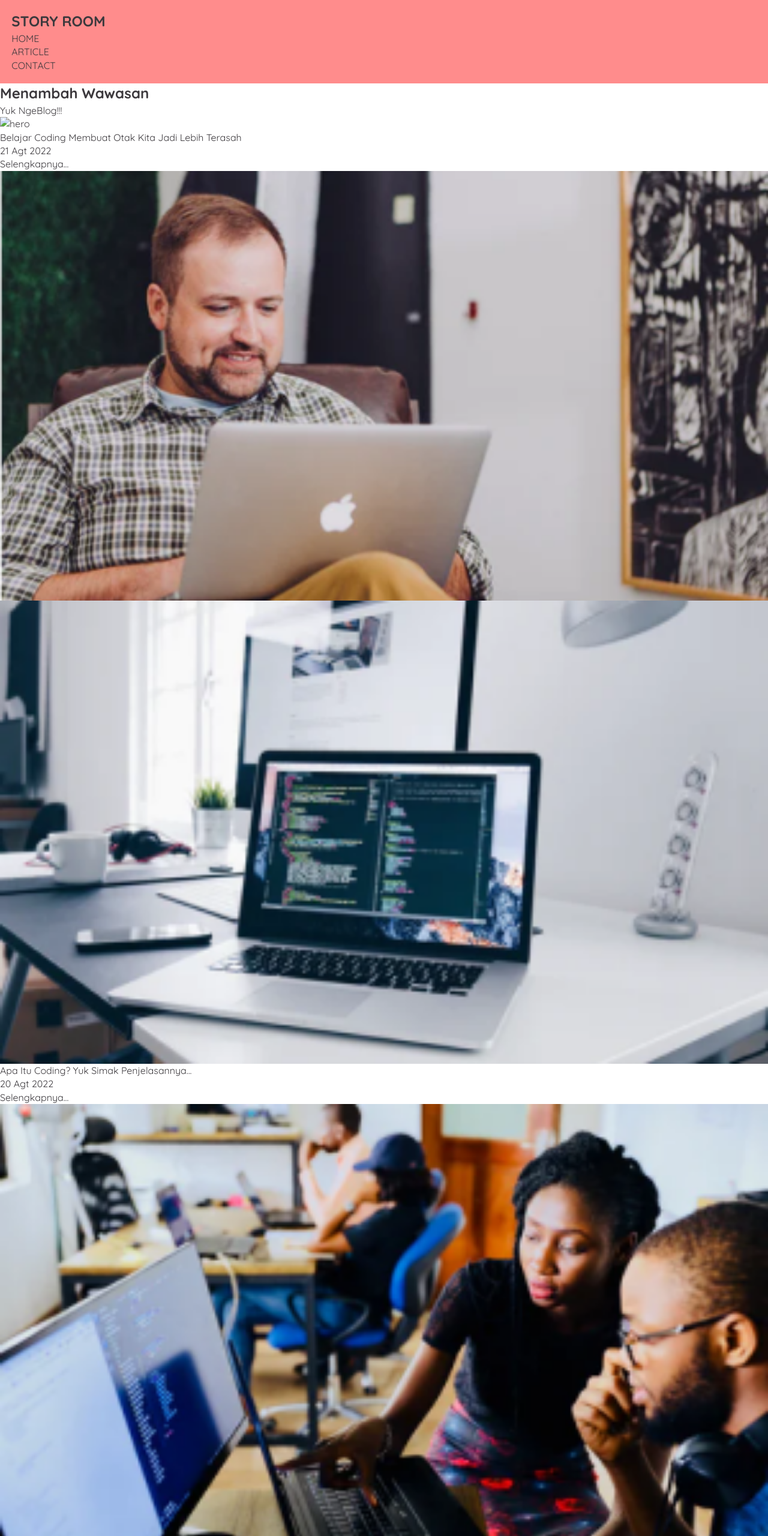
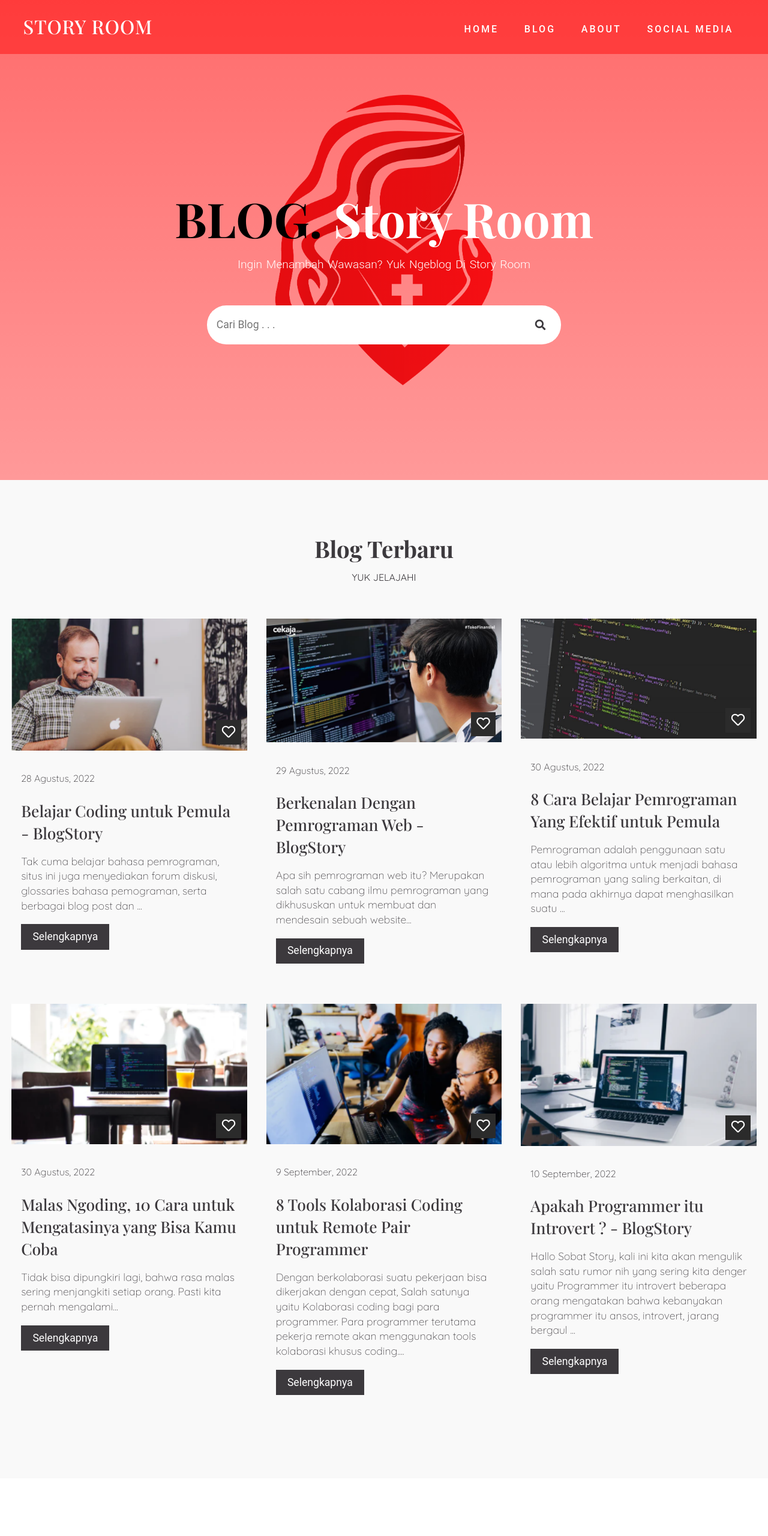
Before and after one commit to l54project/technical-project-assignment1-Elsa, a plain HTML site: page index.html in a window 1280 px wide. Shown: the top 2560 px of the page at 60% size. Drawn offline with nearby package versions, Linux system fonts and the light colour scheme.

Commit message:
memperbarui isi file index.html

```diff
--- a/index.html
+++ b/index.html
@@ -1,121 +1,177 @@
 <!DOCTYPE html>
-<html lang="en">
+<html>
   <head>
-    <meta charset="UTF-8" />
+    <meta charset="utf-8" />
     <meta http-equiv="X-UA-Compatible" content="IE=edge" />
-    <meta name="viewport" content="width=device-width, initial-scale=1.0" />
-    <title>ELSA | BLOG</title>
-    <link rel="preconnect" href="https://fonts.gstatic.com" />
-    <link href="https://fonts.googleapis.com/css2?family=Inter&display=swap" rel="stylesheet" />
-
+    <title>Elsa | Story Room</title>
+    <meta name="viewport" content="width=device-width, initial-scale=1" />
+    <!-- Font awesome icon -->
+    <link
+      rel="stylesheet"
+      href="https://cdnjs.cloudflare.com/ajax/libs/font-awesome/5.15.1/css/all.min.css"
+      integrity="sha512-+4zCK9k+qNFUR5X+cKL9EIR+ZOhtIloNl9GIKS57V1MyNsYpYcUrUeQc9vNfzsWfV28IaLL3i96P9sdNyeRssA=="
+      crossorigin="anonymous"
+    />
     <link rel="stylesheet" href="index.css" />
   </head>
-
   <body>
+    <!-- header -->
+    <header>
       <nav class="navbar">
-      <h1>STORY ROOM</h1>
-      <div class="nav-menu">
-        <p>HOME</p>
-        <p>ARTICLE</p>
-        <p>CONTACT</p>
+        <div class="container">
+          <a href="#" class="navbar-brand">STORY ROOM</a>
+          <div class="navbar-nav">
+            <a href="#">home</a>
+            <a href="#">blog</a>
+            <a href="#">about</a>
+            <a href="#">social media</a>
+          </div>
         </div>
       </nav>
-    <section class="hero-container">
-      <div>
-        <div>
-          <h1>Menambah Wawasan</h1>
-          <p>Yuk NgeBlog!!!</p>
+      <div class="banner">
+        <div class="container">
+          <h1 class="banner-title"><span>BLOG. </span>Story Room</h1>
+          <p>ingin menambah wawasan? yuk ngeblog di story room</p>
+          <form>
+            <input type="text" class="search-input" placeholder="cari blog . . ." />
+            <button type="submit" class="search-btn">
+              <i class="fas fa-search"></i>
+            </button>
+          </form>
         </div>
       </div>
-      <img src="assets/hero.svg" alt="hero" />
-    </section>
-    <section class="description-container">
-      <div>
-        <div>
-          <p>Belajar Coding Membuat Otak Kita Jadi Lebih Terasah</p>
+    </header>
+    <!-- end of header -->
+
+    <!-- blog -->
+    <section class="blog" id="blog">
+      <div class="container">
+        <div class="title">
+          <h2>Blog Terbaru</h2>
+          <p>yuk jelajahi</p>
         </div>
-        <div class="description-left-footer">
-          <p>21 Agt 2022</p>
-          <p class="font-weight-bold">Selengkapnya...</p>
+        <div class="blog-content">
+          <!-- item -->
+          <div class="blog-item">
+            <div class="blog-img">
+              <img src="assets/desc.png" alt="" />
+              <span><i class="far fa-heart"></i></span>
+            </div>
+            <div class="blog-text">
+              <span>28 Agustus, 2022</span>
+              <h2>Belajar Coding untuk Pemula - BlogStory</h2>
+              <p>Tak cuma belajar bahasa pemrograman, situs ini juga menyediakan forum diskusi, glossaries bahasa pemograman, serta berbagai blog post dan ...</p>
+              <a href="#">Selengkapnya</a>
             </div>
           </div>
-      <img src="assets/desc.png" alt="desc" />
-    </section>
-    <section class="content-container">
-      <div class="card">
-        <img src="assets/card1.png" alt="card1" />
-        <div class="card-body">
-          <p>Apa Itu Coding? Yuk Simak Penjelasannya...</p>
+          <!-- end of item -->
+          <!-- item -->
+          <div class="blog-item">
+            <div class="blog-img">
+              <img src="assets/ref2.jpg" alt="" />
+              <span><i class="far fa-heart"></i></span>
             </div>
-        <div class="card-footer">
-          <p>20 Agt 2022</p>
-          <p class="font-weight-bold">Selengkapnya...</p>
+            <div class="blog-text">
+              <span>29 Agustus, 2022</span>
+              <h2>Berkenalan Dengan Pemrograman Web - BlogStory</h2>
+              <p>Apa sih pemrograman web itu? Merupakan salah satu cabang ilmu pemrograman yang dikhususkan untuk membuat dan mendesain sebuah website...</p>
+              <a href="#">Selengkapnya</a>
             </div>
           </div>
-      <div class="card">
-        <img src="assets/card2.png" alt="card2" />
-        <div class="card-body">
-          <p>Ngoding Membutuhkan Kerja Sama Yang Baik Untuk Menghasilkan Project Yang Memuaskan...</p>
+          <!-- end of item -->
+          <!-- item -->
+          <div class="blog-item">
+            <div class="blog-img">
+              <img src="assets/coding1.jpg" alt="" />
+              <span><i class="far fa-heart"></i></span>
             </div>
-        <div class="card-footer">
-          <p>19 Agt 2022</p>
-          <p class="font-weight-bold">Selengkapnya...</p>
+            <div class="blog-text">
+              <span>30 Agustus, 2022</span>
+              <h2>8 Cara Belajar Pemrograman Yang Efektif untuk Pemula</h2>
+              <p>Pemrograman adalah penggunaan satu atau lebih algoritma untuk menjadi bahasa pemrograman yang saling berkaitan, di mana pada akhirnya dapat menghasilkan suatu ...</p>
+              <a href="#">Selengkapnya</a>
             </div>
           </div>
-      <div class="card">
-        <img src="assets/card3.png" alt="card3" />
-        <div class="card-body">
-          <p>Apakah Jurusan Sistem Informasi Hanya Tentang Coding Saja?....</p>
+          <!-- end of item -->
+          <!-- item -->
+          <div class="blog-item">
+            <div class="blog-img">
+              <img src="assets/card3.png" alt="" />
+              <span><i class="far fa-heart"></i></span>
             </div>
-        <div class="card-footer">
-          <p>18 Agt 2022</p>
-          <p class="font-weight-bold">Selengkapnya...</p>
+            <div class="blog-text">
+              <span>30 Agustus, 2022</span>
+              <h2>Malas Ngoding, 10 Cara untuk Mengatasinya yang Bisa Kamu Coba</h2>
+              <p>Tidak bisa dipungkiri lagi, bahwa rasa malas sering menjangkiti setiap orang. Pasti kita pernah mengalami...</p>
+              <a href="#">Selengkapnya</a>
+            </div>
+          </div>
+          <!-- end of item -->
+          <!-- item -->
+          <div class="blog-item">
+            <div class="blog-img">
+              <img src="assets/card2.png" alt="" />
+              <span><i class="far fa-heart"></i></span>
+            </div>
+            <div class="blog-text">
+              <span>9 September, 2022</span>
+              <h2>8 Tools Kolaborasi Coding untuk Remote Pair Programmer</h2>
+              <p>Dengan berkolaborasi suatu pekerjaan bisa dikerjakan dengan cepat, Salah satunya yaitu Kolaborasi coding bagi para programmer. Para programmer terutama pekerja remote akan menggunakan tools kolaborasi khusus coding....</p>
+              <a href="#">Selengkapnya</a>
+            </div>
+          </div>
+          <!-- end of item -->
+          <!-- item -->
+          <div class="blog-item">
+            <div class="blog-img">
+              <img src="assets/card1.png" alt="" />
+              <span><i class="far fa-heart"></i></span>
+            </div>
+            <div class="blog-text">
+              <span>10 September, 2022</span>
+              <h2>Apakah Programmer itu Introvert ? - BlogStory</h2>
+              <p>Hallo Sobat Story, kali ini kita akan mengulik salah satu rumor nih yang sering kita denger yaitu Programmer itu introvert beberapa orang mengatakan bahwa kebanyakan programmer itu ansos, introvert, jarang bergaul ...</p>
+              <a href="#">Selengkapnya</a>
+            </div>
+          </div>
+          <!-- end of item -->
         </div>
       </div>
     </section>
+    <!-- end of blog -->
 
-    <section class="content-container">
-      <div class="card">
-        <img src="assets/ref1.jpg" alt="card1" />
-        <div class="card-body">
-          <p>Mengapa Programmer Identik Dengan Kopi???</p>
+    <!-- about -->
+    <section class="about" id="about">
+      <div class="container">
+        <div class="about-content">
+          <div>
+            <img src="assets/galaxy-01.png" alt="" />
           </div>
-        <div class="card-footer">
-          <p>27 Agt 2022</p>
-          <p class="font-weight-bold">Selengkapnya...</p>
+          <div class="about-text">
+            <div class="title">
+              <h2>Blog Story Room</h2>
+              <p>Pemrograman, Tips & Trick</p>
             </div>
+            <p>
+              Hai Sobat Story, ingin menambah wawasan tentang pemrograman? Yukkk, kepoin isi Blog Story Room Kami, disini kalian semua dapat belajar mengenai "Apasih Itu Pemrograman?", "Tools Apa sih yang Digunakan para Programmer?" dan
+              masih banyak lagi hal yang kalian bisa pelajari di Blog Story Room.
+            </p>
           </div>
-      <div class="card">
-        <img src="assets/ref2.jpg" alt="card2" />
-        <div class="card-body">
-          <p>Prospek Karir dan Persiapan Menjadi Seorang Programmer...</p>
-        </div>
-        <div class="card-footer">
-          <p>28 Agt 2022</p>
-          <p class="font-weight-bold">Selengkapnya...</p>
-        </div>
-      </div>
-      <div class="card">
-        <img src="assets/ref3.jpg" alt="card3" />
-        <div class="card-body">
-          <p>Apa Itu If Else? Yuk Simak Penjelasannya....</p>
-        </div>
-        <div class="card-footer">
-          <p>29 Agt 2022</p>
-          <p class="font-weight-bold">Selengkapnya...</p>
         </div>
       </div>
     </section>
+    <!-- end of about -->
 
-    <section class="button-container">
-      <button class="btn">Lihat Lebih Banyak Lagi...</button>
-    </section>
+    <!-- footer -->
     <footer>
-      <p><b>StoryRoom</b> 2022 Copyright</p>
-      <div>
-        <img src="assets/instagram.svg" alt="instagram" />
-        <img src="assets/twitter.svg" alt="twitter" />
+      <div class="social-links">
+        <a href="#"><i class="fab fa-facebook-f"></i></a>
+        <a href="#"><i class="fab fa-twitter"></i></a>
+        <a href="#"><i class="fab fa-whatsapp"></i></a>
+        <a href="https://www.instagram.com/dessielsa_ed/"><i class="fab fa-instagram"></i></a>
       </div>
+      <span>StoryRoom @2022 </span>
     </footer>
+    <!-- end of footer -->
   </body>
 </html>
```
Lines whose indentation alone changed are shown as unchanged.
